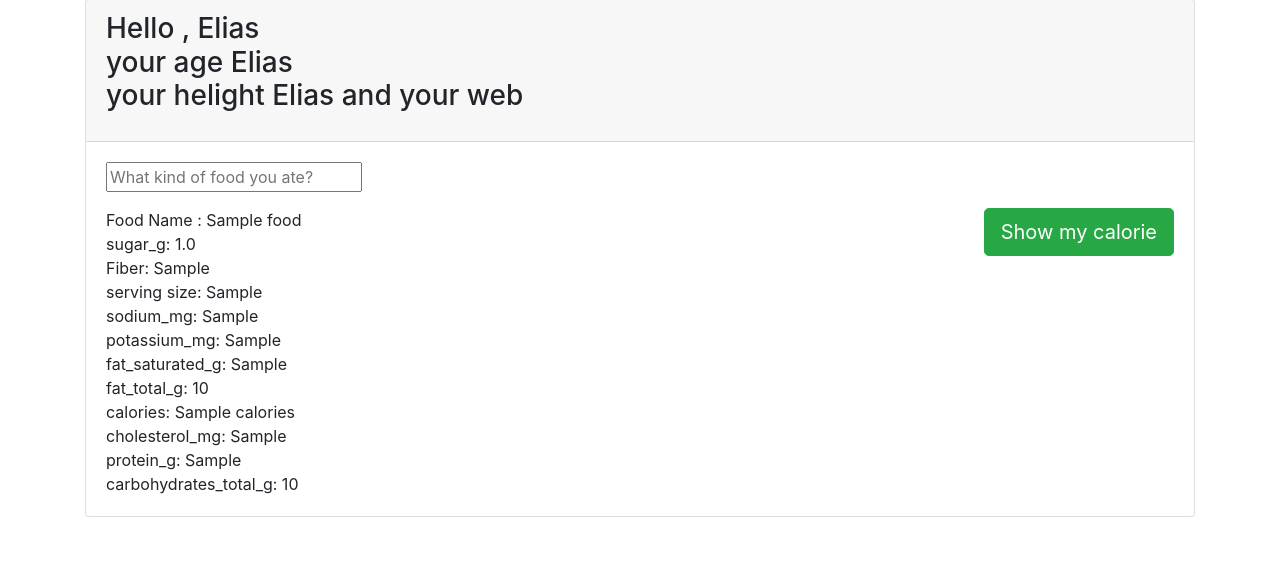
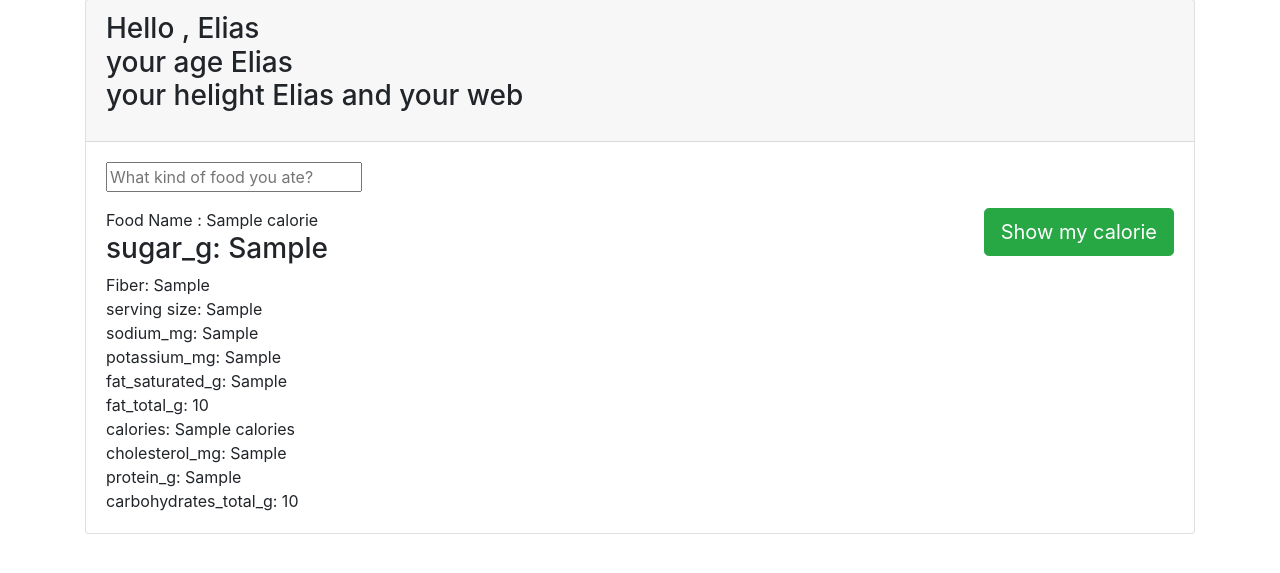
Before and after one commit to Melijah5/What-s_Mycalorie, a Django app: template mycalorie_proj/my_calorie_app/templates/mycalorie.html in a window 1280 px wide. Shown: the part 129-702 px from the top of the page. Run offline with Django 3.2, Linux system fonts and the light colour scheme; data comes from the database, SQL or seed files in the repository; both versions use the stored data as it was after the commit; tables that the repository leaves empty hold one stand-in row (values such as "Sample post"); the template is opened without the code that fills it: values that come from a table or form of the project are taken from there, most other values are stand-ins (such as "Sample title", 1, 10 or a date in 2020); parts of the project's set-up code (start-up, migrations or seed data) failed here and were passed over; some web fonts are replaced.

Commit message:
Revert "Adding some functionality to the dashboard"

```diff
--- a/mycalorie_proj/my_calorie_app/models.py
+++ b/mycalorie_proj/my_calorie_app/models.py
@@ -81,19 +81,15 @@ class ProfileSetting(models.Model):
 
 
 class Food(models.Model):
-
-    name = models.CharField(max_length=255)
-    calories = models.FloatField(default = 0)
-    serving_size_g = models.FloatField(default = 0)
-    fat_total_g = models.FloatField(default = 0)
-    fat_saturated_g = models.FloatField(default = 0)
-    fat_total_g = models.FloatField(default = 0)
-    carbohydrates_total_g = models.FloatField(default = 0)
-    cholesterol_mg = models.FloatField(default = 0)
-    sodium_mg = models.FloatField(default = 0)
-    fiber_g = models.FloatField(default = 0)
-    sugar_g = models.FloatField(default = 0)
-    protein_g = models.FloatField(default = 0)
-
-    def __str__(self):
-        return self.name
+    food_name = models.CharField(max_length=255, default = " ")
+    user = models.ForeignKey(User, related_name='foods', on_delete=models.CASCADE)
+    calorie = models.IntegerField(default = 0)
+    totalfat = models.IntegerField(default = 0)
+    saturatedfat = models.IntegerField(default = 0)
+    transferfat = models.IntegerField(default = 0)
+    carbs = models.IntegerField(default = 0)
+    cholestrol = models.IntegerField(default = 0)
+    sodium = models.IntegerField(default = 0)
+    fiber = models.IntegerField(default = 0)
+    suger = models.IntegerField(default = 0)
+    protein = models.IntegerField(default = 0)
--- a/mycalorie_proj/my_calorie_app/templates/mycalorie.html
+++ b/mycalorie_proj/my_calorie_app/templates/mycalorie.html
@@ -67,9 +67,9 @@
                             <button type="submit" name="submit" class="btn btn-success btn-lg float-right" id="btnLogin">Show my calorie</button>
                         </form>
 
-                        {% for food in all_foods %}
-                        <div>Food Name : {{food.name}} </div>
-                        <div>sugar_g: {{food.sugar_g}} </div>
+                        {% for i in calorie %}
+                        <div>Food Name : {{i.name}} </div>
+                        <h3>sugar_g: {{i.sugar_g}} </h3>
                         <div>Fiber: {{i.fiber_g}}</div>
                         <div>serving size: {{i.serving_size_g}}</div>
                         <div>sodium_mg: {{i.sodium_mg}} </div>
```
Also changed, not shown: mycalorie_proj/my_calorie_app/views.py (+6 -20 lines), mycalorie_proj/db.sqlite3, mycalorie_proj/my_calorie_app/migrations/0017_auto_20210606_1957.py (deleted), mycalorie_proj/my_calorie_app/migrations/0018_alter_food_name.py (deleted), mycalorie_proj/my_calorie_app/migrations/0019_remove_profilesetting_user.py (deleted), mycalorie_proj/my_calorie_app/migrations/0020_profilesetting_user.py (deleted).
